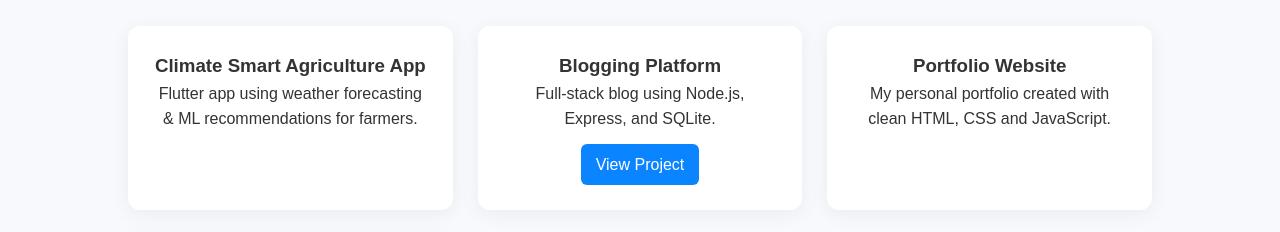
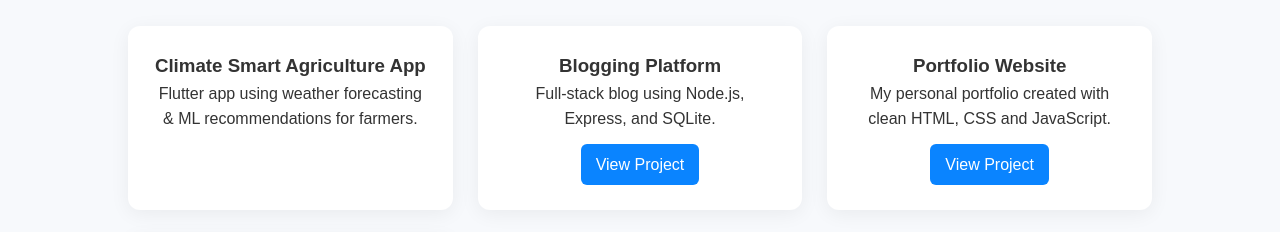
Before and after one commit to mavwu/mavwu.github.io, a plain HTML site: page index.html in a window 1280 px wide. Shown: the part 552-784 px from the top of the page. Drawn offline with Linux system fonts and the light colour scheme; a web font is replaced by a local one.

Commit message:
Update index.html

```diff
--- a/index.html
+++ b/index.html
@@ -67,6 +67,7 @@
             <div class="project-card">
                 <h3>Portfolio Website</h3>
                 <p>My personal portfolio created with clean HTML, CSS and JavaScript.</p>
+                <a href="https://mavwu.github.io" class="project-btn">View Project</a>
             </div>
 
             <div class="project-card">
```
